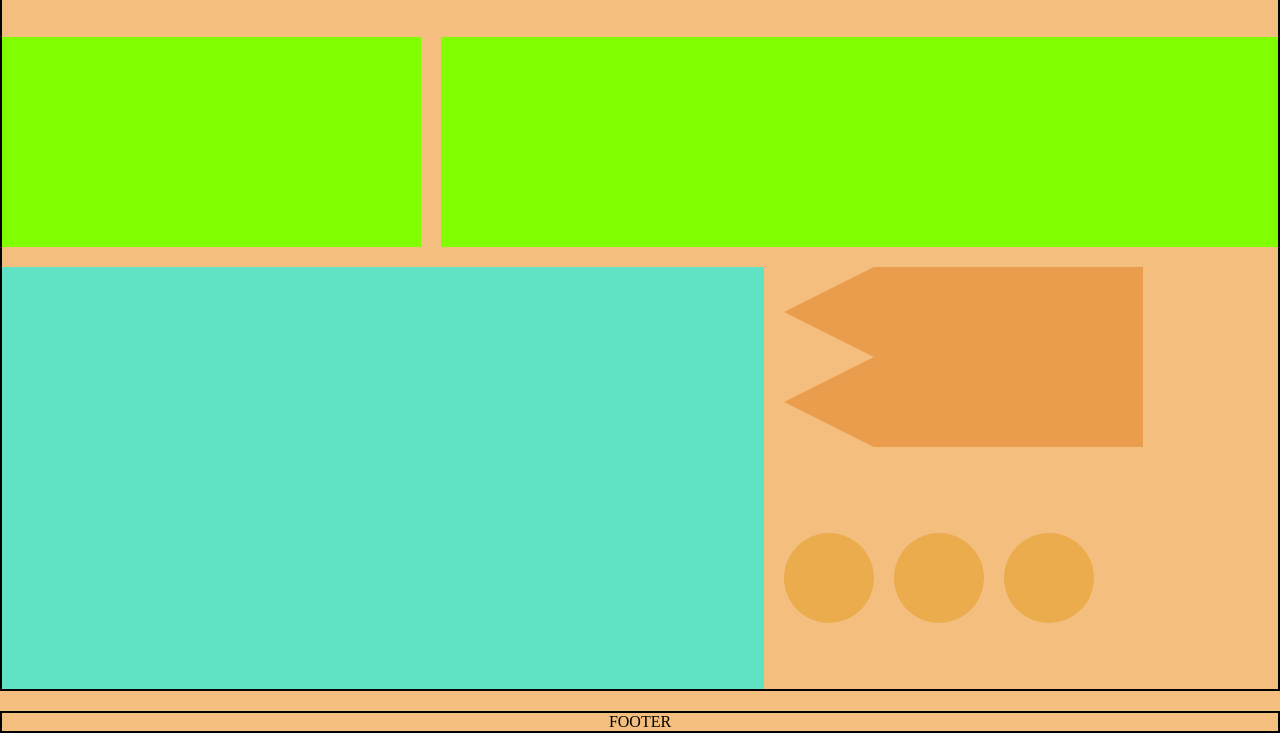
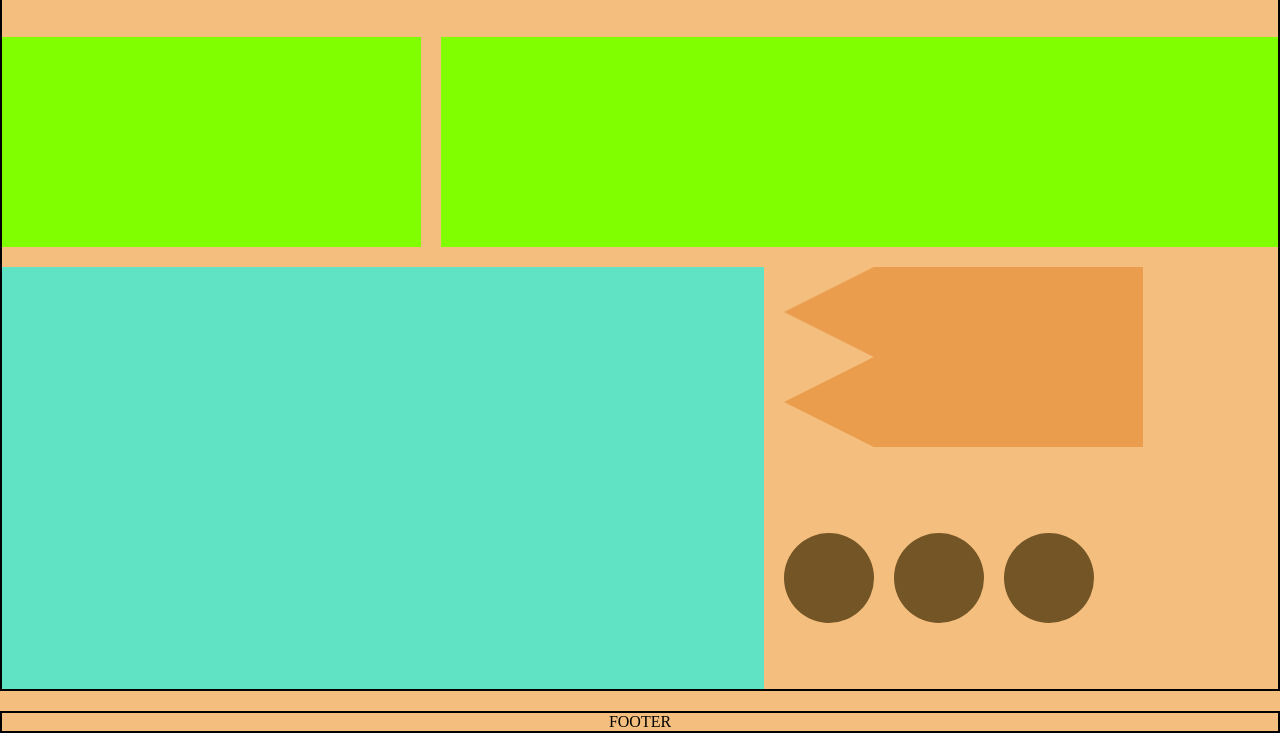
Before and after one commit to kairitaava/myDesktopView, a plain HTML site: page intex.html in a window 1280 px wide. Shown: the part 1319-2052 px from the top of the page. Drawn offline with Linux system fonts and the light colour scheme.

Commit message:
save first page files again

```diff
--- a/css/style.css
+++ b/css/style.css
@@ -67,7 +67,7 @@ body {
     display: inline-block;
     width: 90px;
     height: 90px;
-    background-color: rgb(235, 172, 78);
+    background-color: rgb(116, 85, 38);
     clip-path: circle(50% at 50% 50%);
 
 }
```
